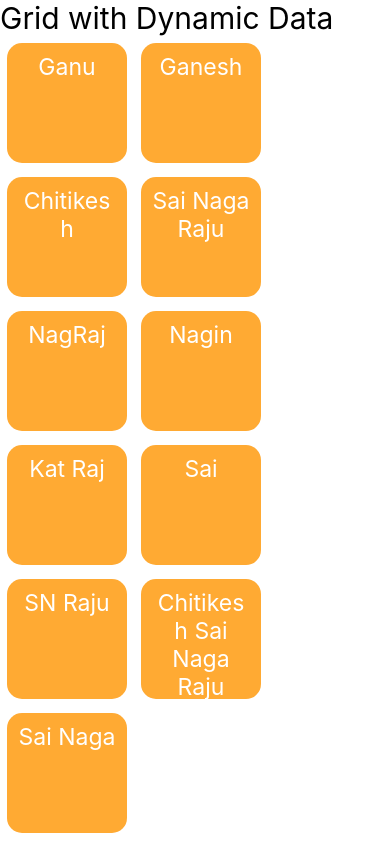
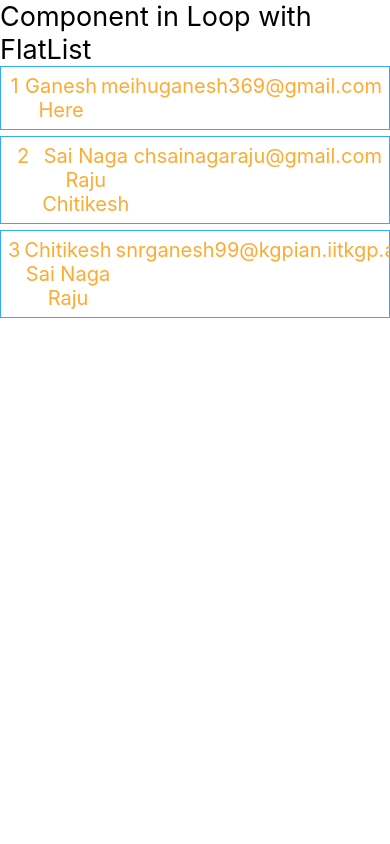
Before and after one commit to meihu-ganesh/ProjectNativeJs, a React Native app: screen / in a window 390 px wide. Built offline with nearby package versions, Linux system fonts and the light colour scheme.

Commit message:
Comp Loop with FlatList

```diff
--- a/App.js
+++ b/App.js
@@ -9,13 +9,15 @@
 import React, {useState} from 'react';
 import {Alert, Button, FlatList, ScrollView, StyleSheet, Text, TextInput, View} from 'react-native';
 import ExStyles from './style';
-import GridData from './Pages/GridData';
+import CompLoopFlatList from './Pages/CompLoopFlatList';
 
 
 const App = () => {
 
   return (
-    <GridData />
+    <View>
+      <CompLoopFlatList />
+    </View>
   );
 };
 
--- /dev/null
+++ b/Pages/CompLoopFlatList.js
@@ -0,0 +1,37 @@
+import React from "react";
+import { FlatList, Text, View } from "react-native";
+import ExStyles from "../style";
+import UserDataLoop from "./UserDataLoop";
+
+const CompLoopFlatList = () => {
+
+    const users = [
+        {
+            id: 1,
+            name: "Ganesh Here",
+            email: "meihuganesh369@gmail.com",
+        },
+        {
+            id: 2,
+            name: "Sai Naga Raju Chitikesh",
+            email: "chsainagaraju@gmail.com",
+        },
+        {
+            id: 3,
+            name: "Chitikesh Sai Naga Raju",
+            email: "snrganesh99@kgpian.iitkgp.ac.in",
+        },
+    ];
+
+    return (
+        <View>
+            <Text style={ExStyles.heading}>Component in Loop with FlatList</Text>
+                <FlatList
+                    data={users}
+                    renderItem={({item})=> <UserDataLoop item={item} data={item} /> }
+                />
+        </View>
+    )
+}
+
+export default CompLoopFlatList;
--- /dev/null
+++ b/Pages/UserDataLoop.js
@@ -0,0 +1,18 @@
+import React from "react";
+import { Text, View } from "react-native";
+import ExStyles from "../style";
+
+const UserDataLoop = (props) => {
+    const data = props.data;
+    const item = props.item;
+    // console.warn(item);
+    return (
+        <View style={ExStyles.loopBox}>
+            <Text style={ExStyles.loopItem}>{data.id}</Text>
+            <Text style={ExStyles.loopItem}>{item.name}</Text>
+            <Text style={ExStyles.loopItem}>{item.email}</Text>
+        </View>
+    );
+};
+
+export default UserDataLoop;
--- a/style.js
+++ b/style.js
@@ -1,6 +1,9 @@
 import { StyleSheet } from "react-native";
 
 const ExStyles = StyleSheet.create ({
+    heading:{
+        fontSize: 27,
+    },
     textBox:{
         // color: '#000000',
         color: '#fff',
@@ -45,6 +48,20 @@ const ExStyles = StyleSheet.create ({
         borderRadius: 15,
         textAlign: "center",
         textAlignVertical: "center",
+    },
+    loopBox: {
+        flexDirection: "row",
+        borderWidth: 1,
+        borderColor: "#33aaff",
+        marginBottom: 6,
+        padding: 5,
+    },
+    loopItem: {
+        fontSize: 20,
+        color: "#ffaa33",
+        flex: 1,
+        margin: 2,
+        textAlign: "center",
     }
 });
 
```
